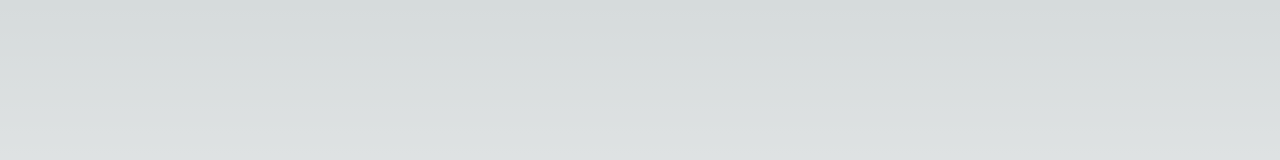
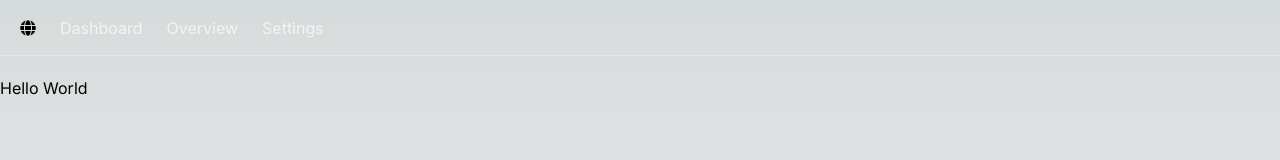
Before and after one commit to artbyFORM/voting-dashboard, a Next.js app: page / in a window 1280 px wide. Shown: the top 160 px of the page. Built offline with nearby package versions, Linux system fonts and the light colour scheme.

Commit message:
create basic navbar

```diff
--- /dev/null
+++ b/app/NavBar.tsx
@@ -0,0 +1,26 @@
+import Link from 'next/link'
+import React from 'react'
+import { FaGlobe } from "react-icons/fa"; // placeholder
+
+
+const NavBar = () => {
+  const links = [
+        { label: 'Dashboard', href: '/' },
+        { label: 'Overview', href: '/' },
+        { label: 'Settings', href: '/' },
+  ]
+  return (
+    <nav className='flex space-x-6 border-b mb-5 px-5 h-14 items-center'>
+        <Link href="/"> <FaGlobe/> </Link>
+        <ul className='flex space-x-6'>
+            {links.map((link) =>
+                <Link
+                key={link.href}
+                className="text-zinc-100 hover:text-zinc-400 transition-colors"
+                href={link.href}>{link.label}</Link>)}
+        </ul>
+    </nav>
+  )
+}
+
+export default NavBar
--- a/app/layout.tsx
+++ b/app/layout.tsx
@@ -1,6 +1,7 @@
 import type { Metadata } from 'next'
 import { Inter } from 'next/font/google'
 import './globals.css'
+import NavBar from './NavBar'
 
 const inter = Inter({ subsets: ['latin'] })
 
@@ -16,7 +17,10 @@
 }) {
   return (
     <html lang="en">
-      <body className={inter.className}>{children}</body>
+      <body className={inter.className}>
+        <NavBar />
+        <main>{children}</main>
+      </body>
     </html>
   )
 }
--- a/app/page.tsx
+++ b/app/page.tsx
@@ -2,7 +2,8 @@
 
 export default function Home() {
   return (
-    <main className="flex min-h-screen flex-col items-center justify-between p-24">
+    <main className="flex min-h-screen flex-col ">
+      Hello World
     </main>
   )
 }
--- a/package.json
+++ b/package.json
@@ -13,7 +13,8 @@
     "googleapis": "^105.0.0",
     "next": "14.0.4",
     "react": "^18",
-    "react-dom": "^18"
+    "react-dom": "^18",
+    "react-icons": "^5.0.1"
   },
   "devDependencies": {
     "@types/node": "^20",
```
Also changed, not shown: 1 other file (tests, documents, lock files or other folders).
